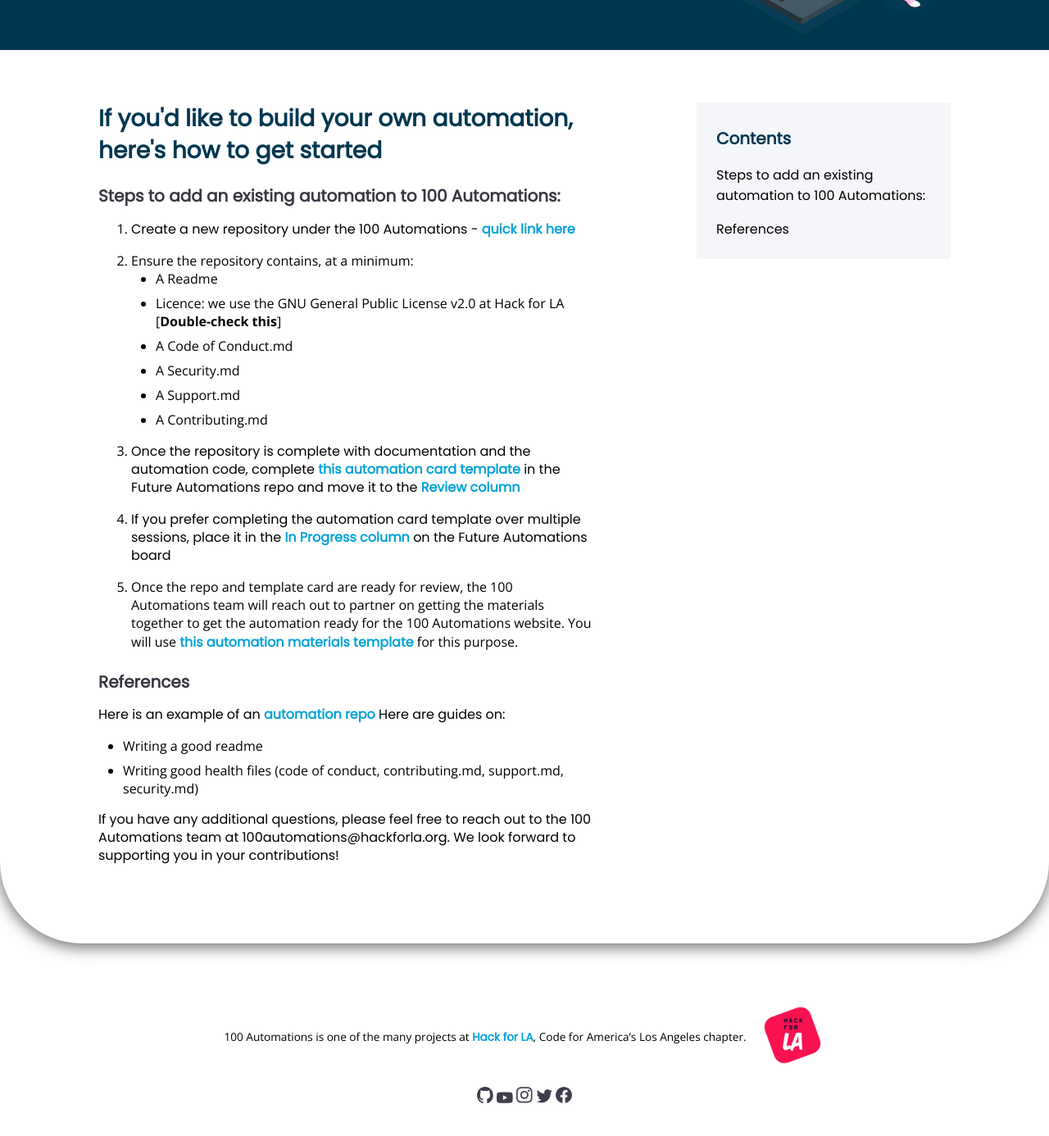
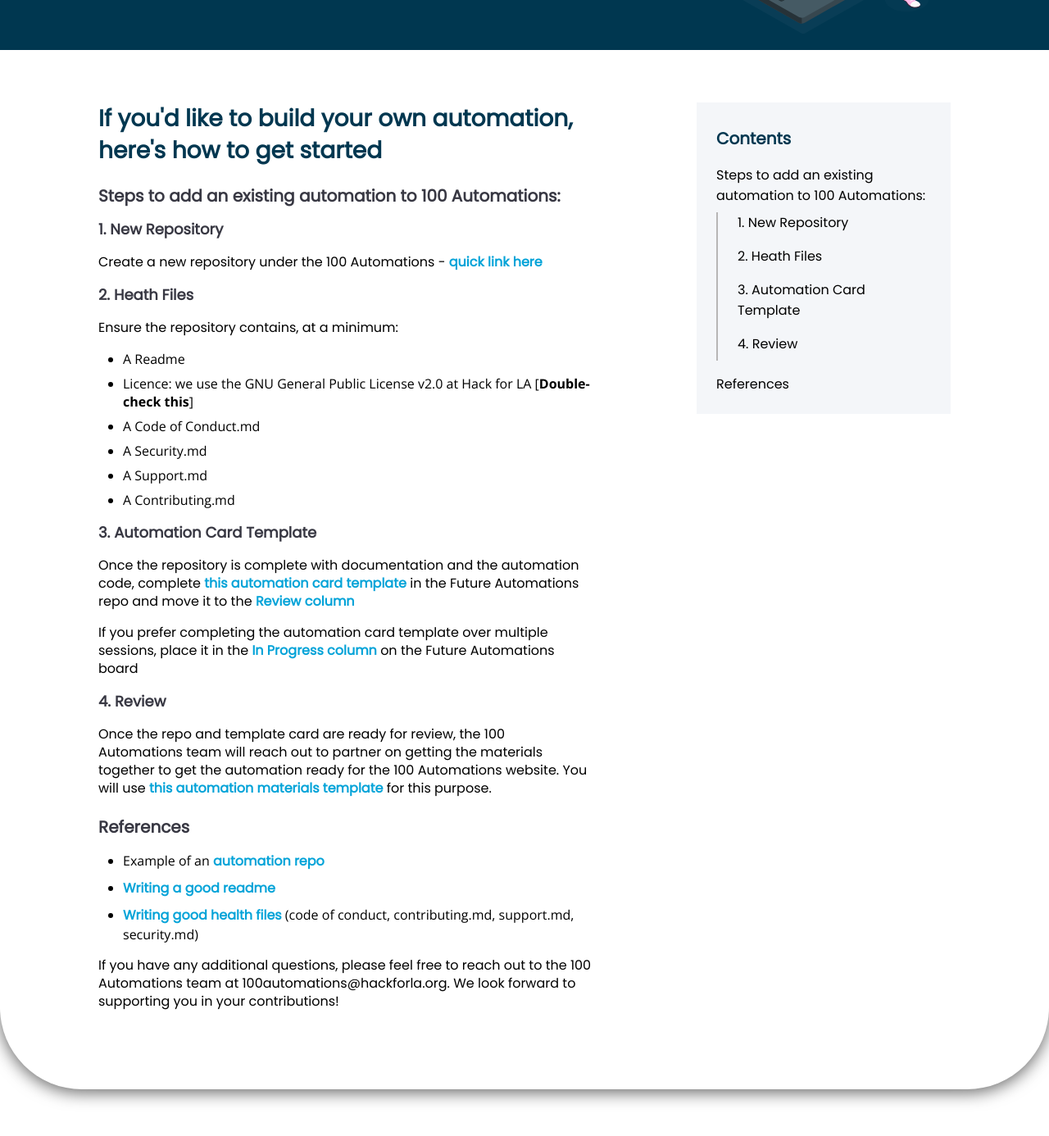
Before and after one commit to 100Automations/Website, a Jekyll site: the page built from _guides/start_building.md, in a window 1280 px wide and 1400 px high, scrolled down 290 px. Shown: the top 1386 px of the window at 82% size. Built offline with Jekyll 4.4.1, drawn with Linux system fonts in a browser that asks for light colours.

Commit message:
added headings for ToC
squished 3-4 together

```diff
--- a/_guides/start_building.md
+++ b/_guides/start_building.md
@@ -8,9 +8,11 @@ category: 1
 
 ## Steps to add an existing automation to 100 Automations:
 
-1. Create a new repository under the 100 Automations - [quick link here](https://github.com/organizations/100Automations/repositories/new)
+### 1. New Repository
+Create a new repository under the 100 Automations - [quick link here](https://github.com/organizations/100Automations/repositories/new)
 
-2. Ensure the repository contains, at a minimum:
+### 2. Heath Files
+Ensure the repository contains, at a minimum:
 - A Readme
 - Licence: we use the GNU General Public License v2.0 at Hack for LA [**Double-check this**]
 - A Code of Conduct.md
@@ -18,19 +20,19 @@ category: 1
 - A Support.md
 - A Contributing.md
 
-3.  Once the repository is complete with documentation and the automation code, complete [this automation card template](https://github.com/100Automations/futureautomations/issues/new?assignees=&labels=documentation%2C+review&template=-automation-proposal.md&title=%5BAutomation+Name%5D+Proposal) in the Future Automations repo and move it to the [Review column](https://github.com/100Automations/futureautomations/projects/1#column-9876980)
+### 3. Automation Card Template
+Once the repository is complete with documentation and the automation code, complete [this automation card template](https://github.com/100Automations/futureautomations/issues/new?assignees=&labels=documentation%2C+review&template=-automation-proposal.md&title=%5BAutomation+Name%5D+Proposal) in the Future Automations repo and move it to the [Review column](https://github.com/100Automations/futureautomations/projects/1#column-9876980)
 
-4. If you prefer completing the automation card template over multiple sessions, place it in the [In Progress column](https://github.com/100Automations/futureautomations/projects/1#column-9876974) on the Future Automations board
+If you prefer completing the automation card template over multiple sessions, place it in the [In Progress column](https://github.com/100Automations/futureautomations/projects/1#column-9876974) on the Future Automations board
 
-5. Once the repo and template card are ready for review, the 100 Automations team will reach out to partner on getting the materials together to get the automation ready for the 100 Automations website. You will use [this automation materials template](https://github.com/100Automations/futureautomations/issues/new?assignees=&labels=documentation%2C+good+first+issue&template=create-automation-card-for--automation-name-.md&title=Create+automation+card+for+%5Bautomation+name%5D) for this purpose.
+### 4. Review
+Once the repo and template card are ready for review, the 100 Automations team will reach out to partner on getting the materials together to get the automation ready for the 100 Automations website. You will use [this automation materials template](https://github.com/100Automations/futureautomations/issues/new?assignees=&labels=documentation%2C+good+first+issue&template=create-automation-card-for--automation-name-.md&title=Create+automation+card+for+%5Bautomation+name%5D) for this purpose.
 
 
 ## References ##
-
-Here is an example of an [automation repo](https://github.com/100Automations/true-github-contributors)
-Here are guides on:
-- Writing a good readme
-- Writing good health files (code of conduct, contributing.md, support.md, security.md)
+- Example of an [automation repo](https://github.com/100Automations/true-github-contributors)
+- [Writing a good readme](/Website/guides/creating-good-readmes-for-automations.html)
+- [Writing good health files](/Website/guides/community-support-for-automations.html) (code of conduct, contributing.md, support.md, security.md)
 
 
 If you have any additional questions, please feel free to reach out to the 100 Automations team at 100automations@hackforla.org. We look forward to supporting you in your contributions!
```
